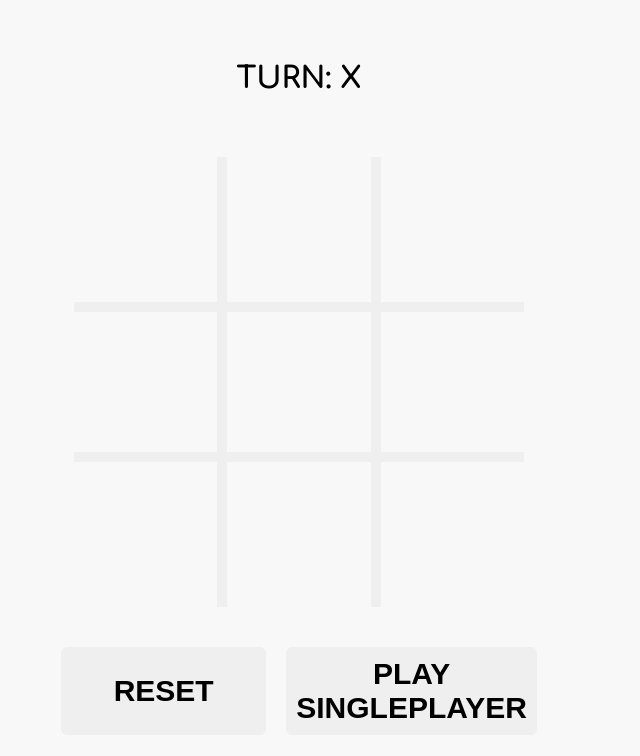
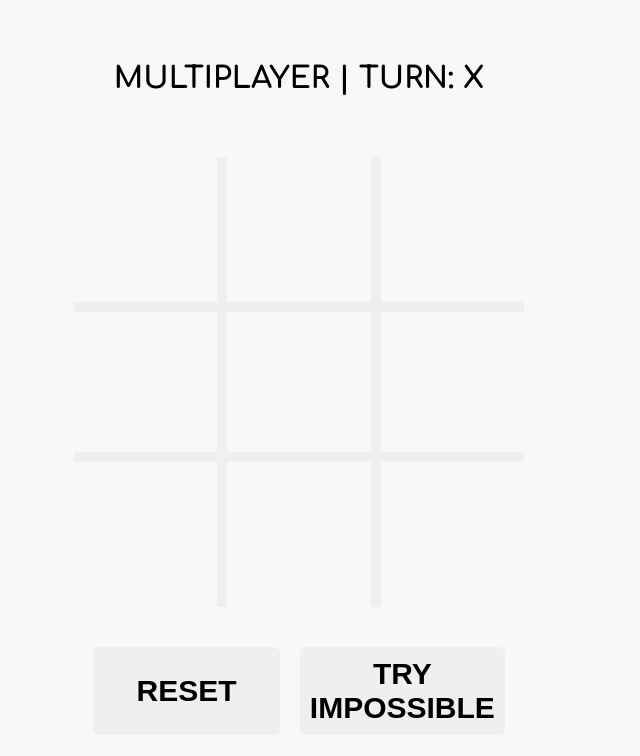
Before and after one commit to Spencehiko/tic-tac-toe, a Vue app: page / in a window 1280 px wide. Shown: the top 756 px of the page, without its empty margins (341-981 px from the left). Built offline with nearby package versions, Linux system fonts and the light colour scheme.

Commit message:
feat! added random AI

```diff
--- a/src/components/HomePage.vue
+++ b/src/components/HomePage.vue
@@ -3,7 +3,8 @@ import { storeToRefs } from "pinia";
 import { useStore } from "../stores/index";
 
 const store = useStore();
-const { board, turn, winner, switchButtonText, gameType } = storeToRefs(store);
+const { board, turn, winner, switchButtonText, gameType, getGameType } =
+    storeToRefs(store);
 const { resetGame, handleClick, changeGameType } = store;
 </script>
 <template>
@@ -18,7 +19,9 @@ const { resetGame, handleClick, changeGameType } = store;
         >
             IT'S A DRAW!
         </h1>
-        <h1 class="turn" v-else-if="!winner">{{ "TURN: " + turn }}</h1>
+        <h1 class="turn" v-else-if="!winner">
+            {{ getGameType + " | TURN: " + turn }}
+        </h1>
         <br />
         <div class="board">
             <div class="row" v-for="row in [0, 1, 2]" :key="row">
--- a/src/stores/index.ts
+++ b/src/stores/index.ts
@@ -11,14 +11,17 @@ export const useStore = defineStore({
         turn: "X" as "X" | "O",
         winner: null as null | string,
         gameType: 2 as number,
-        switchButtonText: "PLAY SINGLEPLAYER" as
-            | "PLAY SINGLEPLAYER"
-            | "PLAY MULTIPLAYER",
+        switchButtonText: "TRY IMPOSSIBLE" as
+            | "TRY IMPOSSIBLE"
+            | "PLAY MULTIPLAYER"
+            | "PLAY EASY MODE",
     }),
     getters: {
         getBoard: (state) => state.board,
         getTurn: (state) => state.turn,
         getWinner: (state) => state.winner,
+        getGameType: (state) =>
+            state.gameType === 2 ? "MULTIPLAYER" : "SINGLEPLAYER",
     },
     actions: {
         resetGame() {
@@ -36,6 +39,38 @@ export const useStore = defineStore({
             this.board[row][col] = this.turn;
             this.turn = this.turn === "X" ? "O" : "X";
             this.checkWinner();
+            if (this.gameType === 1) {
+                this.playAI();
+            } else if (this.gameType === 3) {
+                this.playImpossibleAI();
+            }
+        },
+        playAI() {
+            if (this.winner) return;
+            const possibleMoves = [];
+            for (let i = 0; i < 3; i++) {
+                for (let j = 0; j < 3; j++) {
+                    if (this.board[i][j] === "") {
+                        possibleMoves.push({ row: i, col: j });
+                    }
+                }
+            }
+            const randomMove =
+                possibleMoves[Math.floor(Math.random() * possibleMoves.length)];
+            this.board[randomMove.row][randomMove.col] = this.turn;
+            this.turn = this.turn === "X" ? "O" : "X";
+            this.checkWinner();
+        },
+        playImpossibleAI() {
+            if (this.winner) return;
+            const possibleMoves = [];
+            for (let i = 0; i < 3; i++) {
+                for (let j = 0; j < 3; j++) {
+                    if (this.board[i][j] === "") {
+                        possibleMoves.push({ row: i, col: j });
+                    }
+                }
+            }
         },
         checkWinner() {
             const board = this.board;
@@ -76,9 +111,16 @@ export const useStore = defineStore({
             this.winner = winner;
         },
         changeGameType() {
-            this.gameType = 3 - this.gameType;
-            this.switchButtonText =
-                this.gameType === 2 ? "PLAY SINGLEPLAYER" : "PLAY MULTIPLAYER";
+            if (this.gameType === 1) {
+                this.gameType = 2;
+                this.switchButtonText = "PLAY MULTIPLAYER";
+            } else if (this.gameType === 2) {
+                this.gameType = 3;
+                this.switchButtonText = "PLAY EASY MODE";
+            } else {
+                this.gameType = 1;
+                this.switchButtonText = "TRY IMPOSSIBLE";
+            }
             this.resetGame();
         },
     },
```
